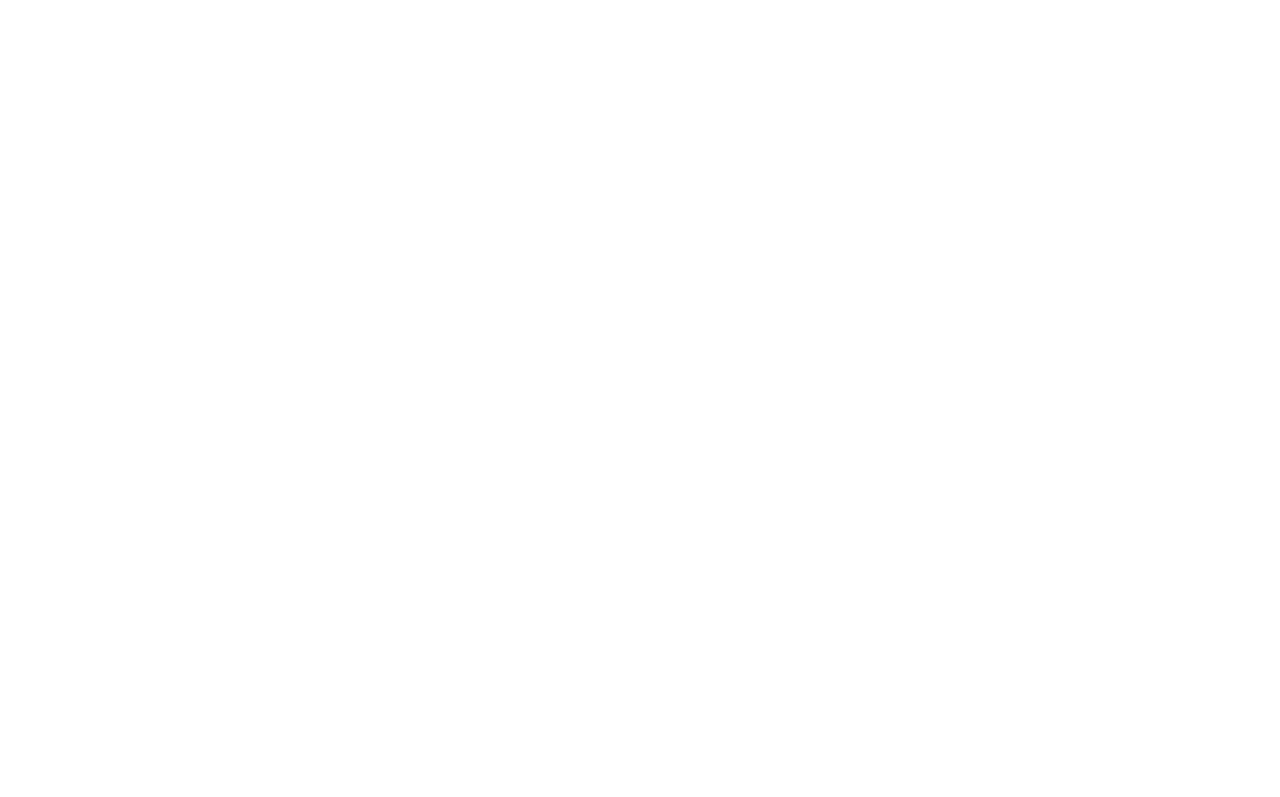
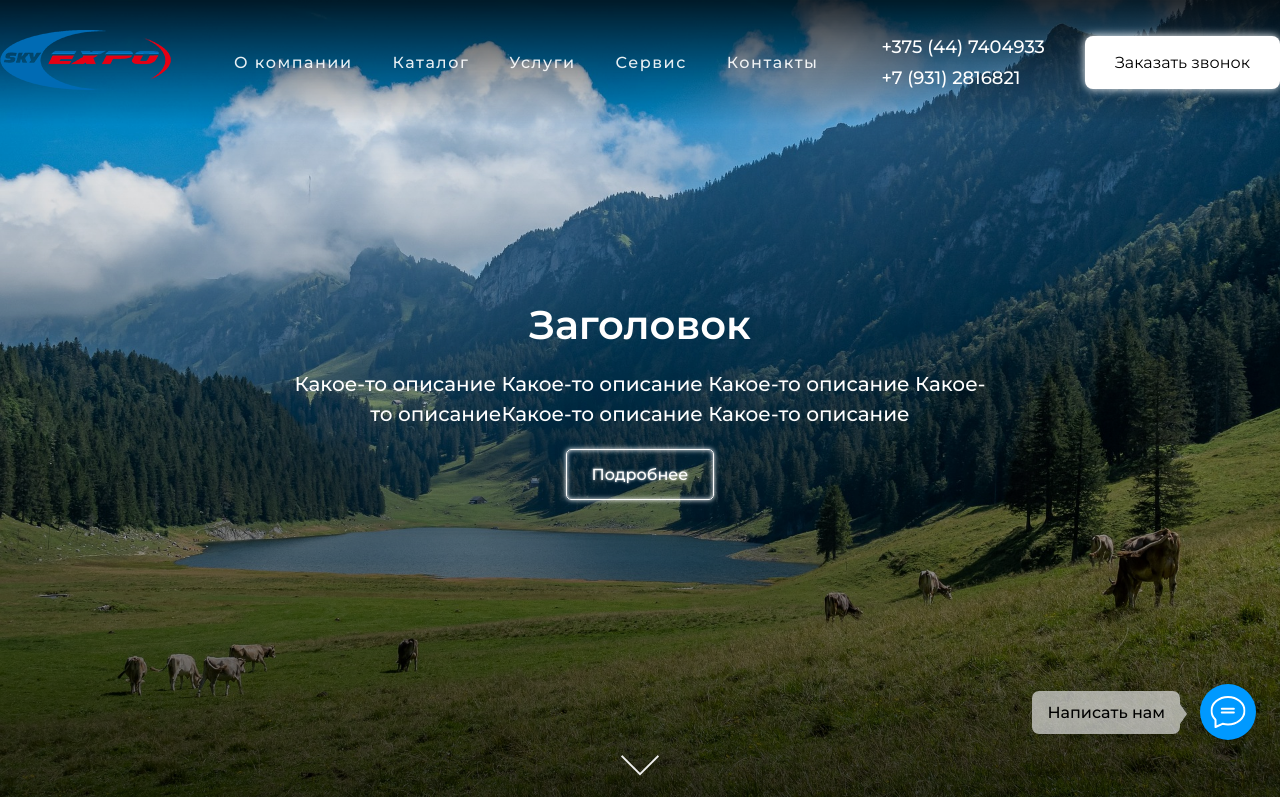
Before and after one commit to Jerrext/SkyExpo, a plain HTML site: page index.html in a window 1280 px wide. Shown: the top 797 px of the page. Drawn offline with Linux system fonts and the light colour scheme.

Commit message:
[feat] Add messengers and smooth scrolling

```diff
--- a/css/base/_modules.css
+++ b/css/base/_modules.css
@@ -1,2 +1,3 @@
 @import "./_reset.css";
 @import "./_fonts.css";
+@import "./_rules.css";
--- /dev/null
+++ b/css/base/_rules.css
@@ -0,0 +1,14 @@
+:root {
+    font-family: 'Montserrat', sans-serif;
+    font-weight: 500;
+}
+
+.bg-img {
+    background-image: url("../../img/fon4.jpg");
+    background-size: cover;
+    background-position: center;
+    height: 100%;
+    width: 100%;
+    position: fixed;
+    z-index: -2;
+}
--- /dev/null
+++ b/css/blocks/_about.css
@@ -0,0 +1,5 @@
+.about {
+    height: 600px;
+    width: 100%;
+    background-color: #fff;
+}
--- a/css/blocks/_banner.css
+++ b/css/blocks/_banner.css
@@ -0,0 +1,95 @@
+body {
+    height: 2000px;
+    background-color: #fff;
+}
+
+.banner {
+    height: 100vh;
+    position: relative;
+}
+
+.banner::before {
+    content: '';
+    width: 100%;
+    height: 100%;
+    position: absolute;
+    background-image: linear-gradient(to bottom,rgba(0,0,0,0) 0,rgba(0,0,0,.4) 80%, rgba(0,0,0,.6) 100%);
+    background-repeat: repeat-x;
+    opacity: 1;
+    top: 0;
+    right: 0;
+    bottom: 0;
+    left: 0;
+    z-index: -1;
+}
+
+.banner::after {
+    background: linear-gradient(to bottom,rgba(0,0,0,0) 0,rgba(0,0,0,.3) 75%,rgba(0,0,0,.3) 100%);
+    bottom: 0;
+    content: "";
+    display: block;
+    height: 33%;
+    left: 0;
+    position: absolute;
+    right: 0;
+    z-index: 2;
+}
+
+.banner__text {
+    width: 700px;
+    margin: 0 auto;
+    display: flex;
+    height: 100%;
+    flex-direction: column;
+    align-items: center;
+    justify-content: center;
+    color: #fff;
+    text-align: center;
+}
+
+.banner__text > h1 {
+    font-size: 40px;
+    font-weight: 600;
+}
+
+.banner__text > p {
+    margin-top: 20px;
+    font-size: 20px;
+    line-height: 30px;
+}
+
+.banner__btn {
+    margin-top: 20px;
+    display: block;
+    border-radius: 5px;
+    padding: 15px 25px;
+    color: #fff;
+    box-shadow: 0 0 5px #fff, inset 0 0 5px #fff;
+    text-shadow: 0 0 3px #fff;
+    border: 1px solid #fff;
+}
+
+.banner__arrow-bottom {
+    position: absolute;
+    height: 25px;
+    width: 25px;
+    border-right: 2px solid #fff;
+    border-bottom: 2px solid #fff;
+    z-index: 4;
+    bottom: 30px;
+    left: 50%;
+    transform: translateX(-50%) rotate(45deg);
+    animation: pulsate 1.5s ease-out infinite;
+}
+
+@keyframes pulsate {
+    0% {
+        opacity: .5;
+    }
+    50% {
+        opacity: 1;
+    }
+    100% {
+        opacity: .3;
+    }
+}
--- a/css/blocks/_header.css
+++ b/css/blocks/_header.css
@@ -0,0 +1,97 @@
+.header {
+    position: fixed;
+    z-index: 999;
+    width: 100%;
+    background: 0 0;
+    background-image: linear-gradient(to bottom,rgba(0,0,0,.8) 1%,rgba(0,0,0,0) 100%);
+    /* background-color: rgba(0, 0,0, .8); */
+    background-repeat: repeat-x;
+}
+
+.header__container {
+    max-width: 1300px;
+    margin: 0 auto;
+}
+
+.header__wrapper {
+    margin: 30px 0;
+    display: flex;
+    justify-content: space-between;
+    align-items: center;
+}
+
+.header__nav-list {
+    display: flex;
+}
+
+.header__nav-link {
+    color: #fff;
+    letter-spacing: 1.5px;
+    transition: .3s;
+    position: relative;
+    opacity: .9;
+}
+
+.header__nav-link::before {
+    position: absolute;
+    content: '';
+    background-color: #fff;
+    height: 1px;
+    width: 0px;
+    top: 30px;
+    left: 50%;
+    transform: translateX(-50%);
+    transition: .4s;
+}
+
+.header__nav-link:hover {
+    text-shadow: 0 0 1px #fff;
+    opacity: 1;
+}
+
+.header__nav-link:hover::before {
+    width: 100%;
+}
+
+.header__nav-list > li {
+    margin-right: 40px;
+}
+
+.header__nav-list > li:last-child {
+    margin-right: 0;
+}
+
+.header__tel {
+    display: flex;
+}
+
+.header__tel-numbers {
+    margin-right: 40px;
+    display: flex;
+    flex-direction: column;
+    justify-content: space-between;
+}
+
+.header__phone {
+    color: #fff;
+    display: block;
+    font-size: 18px;
+}
+
+.header__call {
+    display: block;
+    background-color: #fff;
+    border-radius: 8px;
+    box-shadow: 0 0 10px #fff;
+    padding: 17px 30px;
+    color: #000;
+    font-weight: 400;
+    transition: .7s;
+}
+
+.header__call:hover {
+    background-color: #0099ff;
+    color: #fff;
+    box-shadow: 0 0 15px 2px #0099ff;
+    transform: scale(1.07);
+}
--- /dev/null
+++ b/css/blocks/_messege.css
@@ -0,0 +1,207 @@
+.write-to-us {
+    position: fixed;
+    right: 40px;
+    bottom: 60px;
+    z-index: 999;
+    width: 500px;
+}
+
+.hint {
+    position: absolute;
+    background-color: rgb(224, 224, 224, 0.7);
+    padding: 12px 15px;
+    bottom: 6px;
+    right: 60px;
+    border-radius: 7px;
+}
+
+.hint::before {
+    position: absolute;
+    content: '';
+    border: 10px solid transparent;
+    border-left: 7px solid rgb(224, 224, 224, 0.7);
+    right: -17px;
+    top: 13px;
+}
+
+.messege {
+    position: absolute;
+    left: 50%;
+    top: 50%;
+    transform: translate(-50%, -50%);
+}
+
+.fab {
+  cursor: pointer;
+  position: absolute;
+  right: 40px;
+}
+
+.fab:hover .fab-buttons {
+  /* opacity: 1;
+  visibility: visible; */
+}
+
+.fab:hover .fab-buttons__link {
+  /* transform: scaleY(1) scaleX(1) translateY(-16px) translateX(0px); */
+}
+
+.fab-action-button:hover + .fab-buttons .fab-buttons__link:before {
+  visibility: visible;
+  opacity: 1;
+  transform: scale(1);
+  transform-origin: right center 0;
+  transition-delay: 0.3s;
+}
+
+.fab-action-button {
+  position: absolute;
+  bottom: 0;
+  display: block;
+  width: 56px;
+  height: 56px;
+  background-color: #0099ff;
+  border-radius: 50%;
+  box-shadow: 0 2px 2px 0 rgba(0, 0, 0, 0.14), 0 1px 5px 0 rgba(0, 0, 0, 0.12), 0 3px 1px -2px rgba(0, 0, 0, 0.2);
+  animation: pulsateMessege 2.5s ease-out infinite;
+}
+
+.fab-action-button::before {
+    content: '';
+    position: absolute;
+    width: 100%;
+    height: 100%;
+    left: -2px;
+    top: -2px;
+    border-radius: 50%;
+    opacity: .8;
+    border: 2px solid #0099ff;
+    animation: pulsateCircle 2.5s ease-in 3s infinite;
+}
+
+.fab-buttons {
+  position: absolute;
+  left: 7px;
+  right: 0;
+  bottom: 50px;
+  list-style: none;
+  margin: 0;
+  padding: 0;
+  opacity: 0;
+  visibility: hidden;
+  transition: 0.2s;
+}
+
+.fab-buttons__item {
+  display: block;
+  text-align: center;
+  margin: 12px 0;
+}
+
+.fab-buttons__link {
+  display: inline-block;
+  width: 40px;
+  height: 40px;
+  text-decoration: none;
+  background-color: #ffffff;
+  border-radius: 50%;
+  box-shadow: 0 2px 2px 0 rgba(0, 0, 0, 0.14), 0 1px 5px 0 rgba(0, 0, 0, 0.12), 0 3px 1px -2px rgba(0, 0, 0, 0.2);
+  transform: scaleY(0.5) scaleX(0.5) translateY(0px) translateX(0px);
+  -moz-transition: .3s;
+  -webkit-transition: .3s;
+  -o-transition: .3s;
+  transition: .3s;
+  border: 1px solid #fff;
+}
+
+[data-tooltip]:before {
+  top: 50%;
+  margin-top: -11px;
+  font-weight: 600;
+  border-radius: 2px;
+  background: #585858;
+  color: #fff;
+  content: attr(data-tooltip);
+  font-size: 12px;
+  text-decoration: none;
+  visibility: hidden;
+  opacity: 0;
+  padding: 4px 7px;
+  margin-right: 12px;
+  position: absolute;
+  transform: scale(0);
+  right: 100%;
+  white-space: nowrap;
+  transform-origin: top right;
+  transition: all .3s cubic-bezier(.25, .8, .25, 1);
+}
+
+[data-tooltip]:hover:before {
+  visibility: visible;
+  opacity: 1;
+  transform: scale(1);
+  transform-origin: right center 0;
+}
+
+.icon-material {
+  display: inline-block;
+  width: 40px;
+  height: 40px;
+}
+
+.icon-material_wa {
+  background: url("../../img/whatsapp.png") center no-repeat;
+  background-size: cover;
+}
+
+.icon-material_vi {
+  background: url("../../img/viber.png") center no-repeat;
+  background-size: cover;
+}
+
+.icon-material_tg {
+  background: url("../../img/telegram.png") center no-repeat;
+  background-size: cover;
+}
+
+.icon-material_email {
+  background: url("../../img/email.png") center no-repeat;
+  background-size: cover;
+}
+
+
+@keyframes pulsateMessege {
+    50% {
+        transform: scale(1.1);
+    }
+    100% {
+        transform: scale(1);
+    }
+}
+
+@keyframes pulsateCircle {
+    0% {
+        transform: scale(0.9);
+    }
+    80% {
+        transform: scale(1.5);
+        opacity: 0;
+    }
+    100% {
+        opacity: 0;
+    }
+}
+
+.smooth-scroll {
+    position: fixed;
+    top: 0;
+    left: 0;
+    width: 100%;
+  }
+
+  .smooth-scrollbar {
+    position: absolute;
+    top: 0;
+    left: 0;
+    width: 1px;
+  }
--- a/css/blocks/_modules.css
+++ b/css/blocks/_modules.css
@@ -1,2 +1,4 @@
+@import "./_messege.css";
 @import "./_header.css";
 @import "./_banner.css";
+@import "./_about.css";
--- a/index.html
+++ b/index.html
@@ -5,10 +5,101 @@
     <meta http-equiv="X-UA-Compatible" content="IE=edge">
     <meta name="viewport" content="width=device-width, initial-scale=1.0">
     <link rel="stylesheet" href="./css/main.css">
-    <script src="./js/main.js" type="module"></script>
+    <link rel="preconnect" href="https://fonts.googleapis.com">
+    <link rel="preconnect" href="https://fonts.gstatic.com" crossorigin>
+    <link href="https://fonts.googleapis.com/css2?family=Montserrat:wght@100;200;300;400;500;600&display=swap" rel="stylesheet">
     <title>SkyExpo</title>
 </head>
 <body>
+    <div class="bg-img"></div>
+    <!-- <div class="write-to-us">
+        <div class="messege-wrapper">
+            <svg role="presentation" class="t898__icon t898__icon-write messege" width="35" height="32" viewBox="0 0 35 32" xmlns="">
+                <path d="M11.2667 12.6981H23.3667M11.2667 16.4717H23.3667M4.8104 23.5777C2.4311 21.1909 1 18.1215 1 14.7736C1 7.16679 8.38723 1 17.5 1C26.6128 1 34 7.16679 34 14.7736C34 22.3804 26.6128 28.5472 17.5 28.5472C15.6278 28.5472 13.8286 28.2868 12.1511 27.8072L12 27.7925L5.03333 31V23.8219L4.8104 23.5777Z" stroke="#ffffff" stroke-width="2" stroke-miterlimit="10" stroke-linecap="round" stroke-linejoin="round" fill="none"></path>
+            </svg>
+        </div>
+    </div> -->
+    <div class="write-to-us">
+        <p class="hint">Написать нам</p>
+        <div class="fab">
+            <span class="fab-action-button">
+                <svg role="presentation" class="t898__icon t898__icon-write messege" width="35" height="32" viewBox="0 0 35 32" xmlns="">
+                    <path d="M11.2667 12.6981H23.3667M11.2667 16.4717H23.3667M4.8104 23.5777C2.4311 21.1909 1 18.1215 1 14.7736C1 7.16679 8.38723 1 17.5 1C26.6128 1 34 7.16679 34 14.7736C34 22.3804 26.6128 28.5472 17.5 28.5472C15.6278 28.5472 13.8286 28.2868 12.1511 27.8072L12 27.7925L5.03333 31V23.8219L4.8104 23.5777Z" stroke="#ffffff" stroke-width="2" stroke-miterlimit="10" stroke-linecap="round" stroke-linejoin="round" fill="none"></path>
+                </svg>
+            </span>
+            <ul class="fab-buttons">
+            <li class="fab-buttons__item">
+                <a href="#" class="fab-buttons__link" data-tooltip="Email">
+                <i class="icon-material icon-material_email"></i>
+                </a>
+            </li>
+            <li class="fab-buttons__item">
+                <a href="#" class="fab-buttons__link" data-tooltip="Telegram">
+                <i class="icon-material icon-material_tg"></i>
+                </a>
+            </li>
+            <li class="fab-buttons__item">
+                <a href="#" class="fab-buttons__link" data-tooltip="Viber">
+                <i class="icon-material icon-material_vi"></i>
+                </a>
+            </li>
+            <li class="fab-buttons__item">
+                <a href="#" class="fab-buttons__link" data-tooltip="WhatsApp">
+                <i class="icon-material icon-material_wa"></i>
+                </a>
+            </li>
+            </ul>
+        </div>
+    </div>
+    <header class="header">
+        <div class="header__container">
+            <div class="header__wrapper">
+                <a href="#">
+                    <img src="./img/logo_0.png" alt="Logo" class="header__logo">
+                </a>
+                <nav class="header__navigation">
+                    <ul class="header__nav-list">
+                        <li><a href="#" class="header__nav-link link btn-2">О компании</a></li>
+                        <li><a href="#" class="header__nav-link link btn-2">Каталог</a></li>
+                        <li><a href="#" class="header__nav-link link btn-2">Услуги</a></li>
+                        <li><a href="#" class="header__nav-link link btn-2">Сервис</a></li>
+                        <li><a href="#" class="header__nav-link link btn-2">Контакты</a></li>
+                    </ul>
+                </nav>
+                <div class="header__tel">
+                    <div class="header__tel-numbers">
+                        <a href="tel:+375447404933" class="header__phone link">+375 (44) 7404933</a>
+                        <a href="tel:+79312816821" class="header__phone link">+7 (931) 2816821</a>
+                    </div>
+                    <a href="#" class="header__call">Заказать звонок</a>
+                </div>
+            </div>
+        </div>
+    </header>
+    <main class="main">
+        <div class="smooth-scroll">
+            <section class="banner" id="banner">
+                <div class="banner__img"></div>
+                <div class="banner__text">
+                    <h1>
+                        Заголовок
+                    </h1>
+                    <p>
+                        Какое-то описание Какое-то описание Какое-то описание Какое-то описаниеКакое-то описание Какое-то описание
+                    </p>
+                    <a href="" class="banner__btn">Подробнее</a>
+                </div>
+                <a href="#" class="banner__arrow-bottom"></a>
+            </section>
+            <section class="about" id="about">
 
+            </section>
+        </div>
+    </main>
+    <footer class="footer">
+
+    </footer>
+    <div class="smooth-scrollbar"></div>
+    <script src="./js/main.js"></script>
 </body>
 </html>
--- a/js/main.js
+++ b/js/main.js
@@ -0,0 +1,48 @@
+// Плавная прокрутка
+
+const smoothCoef = 0.05;
+const smoothScroll = document.querySelector(".smooth-scroll");
+const smoothScrollBar = document.querySelector(".smooth-scrollbar");
+
+function onResize(e) {
+  smoothScrollBar.style.height = smoothScroll.offsetHeight + "px";
+}
+
+window.addEventListener("resize", onResize);
+onResize();
+
+let prevY = window.scrollY;
+let curY = window.scrollY;
+let y = window.scrollY;
+let dy;
+
+function loop(now) {
+  curY = window.scrollY;
+  dy = curY - prevY;
+  y = Math.abs(dy) < 1 ? curY : y + dy * smoothCoef;
+  prevY = y;
+  smoothScroll.style.transform = `translate3d(0,${-y}px,0)`;
+
+  requestAnimationFrame(loop);
+}
+requestAnimationFrame(loop);
+
+// Кнопка "Написать нам"
+
+const fab = document.querySelector(".fab")
+const fabBtns = document.querySelector(".fab-buttons")
+const fabBtnsLink = document.querySelectorAll(".fab-buttons__link")
+
+fab.addEventListener("click", () => {
+    fabBtns.style.cssText = "opacity: 1; visibility: visible;"
+    fabBtnsLink.forEach(item => item.style.cssText = "transform: scaleY(1) scaleX(1) translateY(-16px) translateX(0px);")
+
+})
+
+document.addEventListener("click", (e) => {
+    console.log(e.target)
+    if (!(fab.contains(e.target))) {
+        fabBtns.style.cssText = ""
+        fabBtnsLink.forEach(item => item.style.cssText = "")
+    }
+})
```
Also changed, not shown: img/email.png (added), img/fon1.jpg (added), img/fon2.jpg (added), img/fon3.jpg (added), img/fon4.jpg (added), img/logo_0.png (added), img/telegram.png (added), img/viber.png (added), img/whatsapp.png (added), 1 other file.
